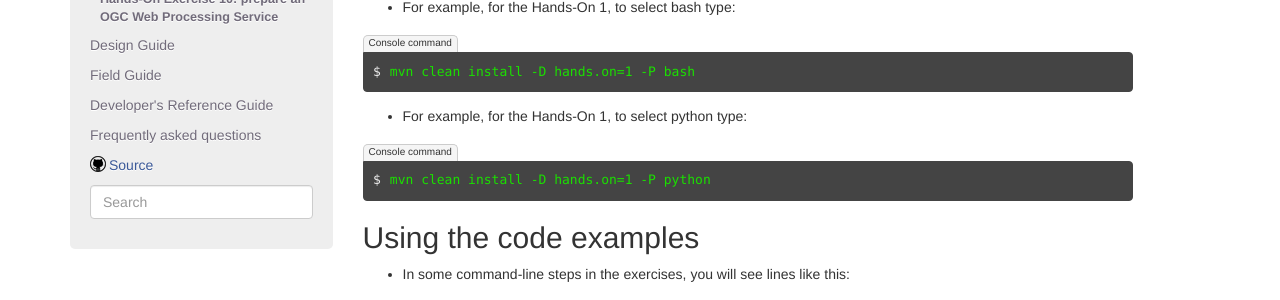
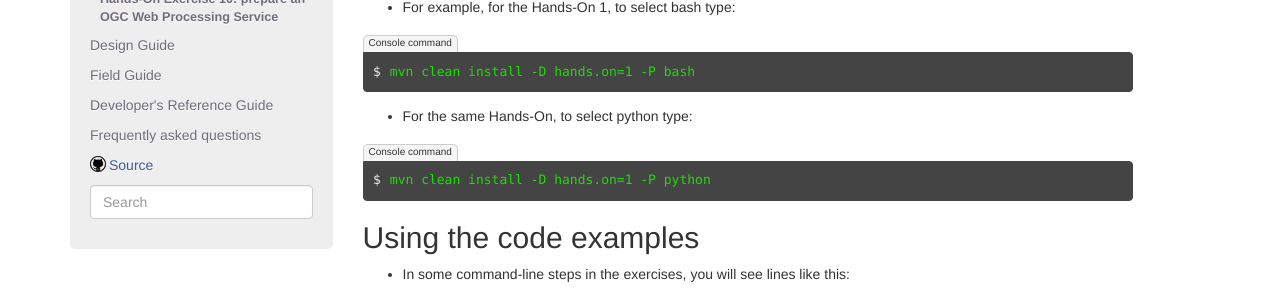
Before and after one commit to Terradue/doc-developer-sandbox, a Sphinx documentation site: the page built from source/developer/general_notes.rst, in a window 1280 px wide and 900 px high, scrolled down 486 px. Shown: the part 152-452 px from the top of the window. Built offline with Sphinx 7.4.7, drawn with Linux system fonts in a browser that asks for light colours; pages that are not in the unit, such as notebooks, are missing from menus.

Commit message:
Fixed general notes

```diff
--- a/source/developer/general_notes.rst
+++ b/source/developer/general_notes.rst
@@ -37,7 +37,7 @@
 
   mvn clean install -D hands.on=1 -P bash
 
-* For example, for the Hands-On 1, to select python type:
+* For the same Hands-On, to select python type:
 
 .. code-block:: console
 
```
